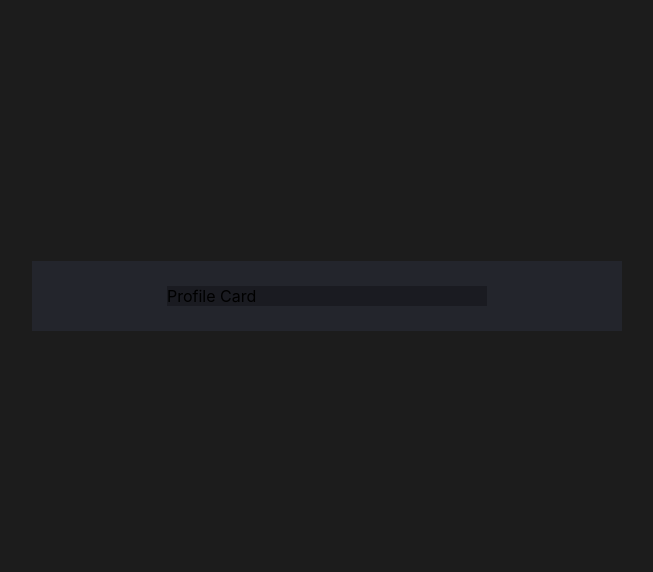
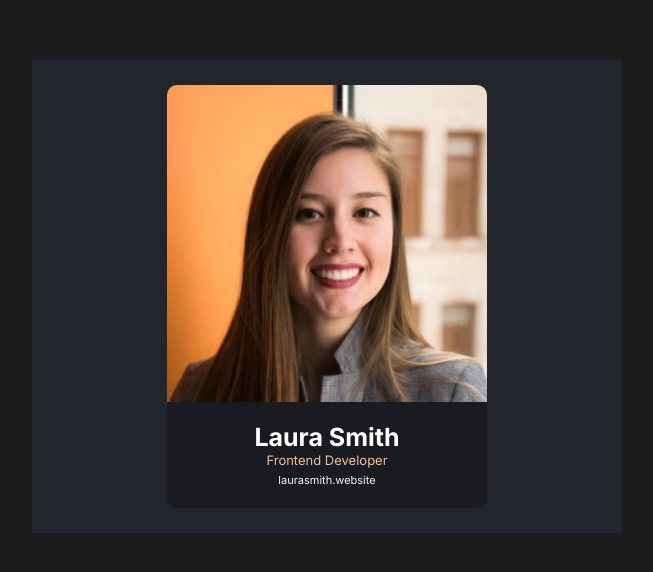
Before and after one commit to syedhussnainshah/react-porfile-card, a React (Create React App) app: page / in a window 1280 px wide. Shown: the part 104-676 px from the top of the page, without its empty margins (313-966 px from the left). Built offline with nearby package versions, Linux system fonts and the light colour scheme.

Commit message:
Profile Info Added & Styling

```diff
--- a/public/index.html
+++ b/public/index.html
@@ -1,14 +1,12 @@
 <!DOCTYPE html>
 <html lang="en">
+
 <head>
   <meta charset="utf-8" />
   <link rel="icon" href="%PUBLIC_URL%/favicon.ico" />
   <meta name="viewport" content="width=device-width, initial-scale=1" />
   <meta name="theme-color" content="#000000" />
-    <meta
-      name="description"
-      content="Web site created using create-react-app"
-    />
+  <meta name="description" content="Web site created using create-react-app" />
   <link rel="apple-touch-icon" href="%PUBLIC_URL%/logo192.png" />
   <!--
       manifest.json provides metadata used when your web app is installed on a
@@ -25,7 +23,14 @@
       Learn how to configure a non-root public URL by running `npm run build`.
     -->
   <title>React App</title>
+
+  <!-- Inter Font -->
+  <link rel="preconnect" href="https://fonts.googleapis.com">
+  <link rel="preconnect" href="https://fonts.gstatic.com" crossorigin>
+  <link href="https://fonts.googleapis.com/css2?family=Inter:wght@100;200;300;400;500;600;700;800;900&display=swap"
+    rel="stylesheet">
 </head>
+
 <body>
   <noscript>You need to enable JavaScript to run this app.</noscript>
   <div id="root"></div>
@@ -40,4 +45,5 @@
       To create a production bundle, use `npm run build` or `yarn build`.
     -->
 </body>
+
 </html>
--- a/src/App.css
+++ b/src/App.css
@@ -8,10 +8,14 @@
   --black: #1c1c1c;
   --black2: #1a1b21;
   --black3: #23252c;
+  --white: #ffffff;
+  --white2: #f5f5f5;
+  --orange: #f3bf99;
 }
 
 body {
   background-color: var(--black);
+  font-family: "Inter", sans-serif;
 }
 
 .container {
--- /dev/null
+++ b/src/PersonalInfo/index.jsx
@@ -0,0 +1,14 @@
+import React from "react";
+import "./style.css";
+
+const PersonalInfo = () => {
+  return (
+    <div className="personalInfo">
+      <h1>Laura Smith</h1>
+      <p>Frontend Developer</p>
+      <a href="#">laurasmith.website</a>
+    </div>
+  );
+};
+
+export default PersonalInfo;
--- /dev/null
+++ b/src/PersonalInfo/style.css
@@ -0,0 +1,22 @@
+.personalInfo {
+  text-align: center;
+}
+.personalInfo h1 {
+  font-size: 25px;
+  font-weight: bold;
+  text-transform: capitalize;
+  color: var(--white);
+}
+
+.personalInfo p {
+  font-size: 13px;
+  font-weight: normal;
+  color: var(--orange);
+  text-transform: capitalize;
+}
+
+.personalInfo a {
+  color: var(--white2);
+  text-decoration: none;
+  font-size: 11px;
+}
--- a/src/ProfileCard/index.jsx
+++ b/src/ProfileCard/index.jsx
@@ -1,10 +1,15 @@
 import React from "react";
+import ProfileDetail from "../ProfileDetail";
+import ProfileImage from "../ProfileImage";
 import "./style.css";
 
 const ProfileCard = () => {
   return (
     <div className="cardContainer">
-      <section className="profileCard">Profile Card</section>
+      <section className="profileCard">
+        <ProfileImage />
+        <ProfileDetail />
+      </section>
     </div>
   );
 };
--- a/src/ProfileCard/style.css
+++ b/src/ProfileCard/style.css
@@ -8,4 +8,10 @@
   background-color: var(--black2);
   max-width: 320px;
   margin: auto;
+  border-radius: 10px;
+  -webkit-border-radius: 10px;
+  -moz-border-radius: 10px;
+  -ms-border-radius: 10px;
+  -o-border-radius: 10px;
+  overflow: hidden;
 }
--- /dev/null
+++ b/src/ProfileDetail/index.jsx
@@ -0,0 +1,13 @@
+import React from "react";
+import PersonalInfo from "../PersonalInfo";
+import "./style.css";
+
+const ProfileDetail = () => {
+  return (
+    <div className="profileDetail">
+      <PersonalInfo />
+    </div>
+  );
+};
+
+export default ProfileDetail;
--- /dev/null
+++ b/src/ProfileDetail/style.css
@@ -0,0 +1,3 @@
+.profileDetail {
+  padding: 20px;
+}
--- /dev/null
+++ b/src/ProfileImage/index.jsx
@@ -0,0 +1,13 @@
+import React from "react";
+import "./style.css";
+import dummyImg from "../Assets/Images/dummy.jpg";
+
+const ProfileImage = () => {
+  return (
+    <div className="profileImg">
+      <img src={dummyImg} alt="Dummy Image" />
+    </div>
+  );
+};
+
+export default ProfileImage;
--- /dev/null
+++ b/src/ProfileImage/style.css
@@ -0,0 +1,14 @@
+.profileImg {
+  width: 100%;
+  height: 100%;
+  overflow: hidden;
+  max-height: 317px;
+}
+.profileImg img {
+  width: 100%;
+  height: 100%;
+  -o-object-fit: cover;
+  object-fit: cover;
+  -o-object-position: center;
+  object-position: center;
+}
```
Also changed, not shown: src/Assets/Images/dummy.jpg (added). Lines whose indentation alone changed are shown as unchanged.
